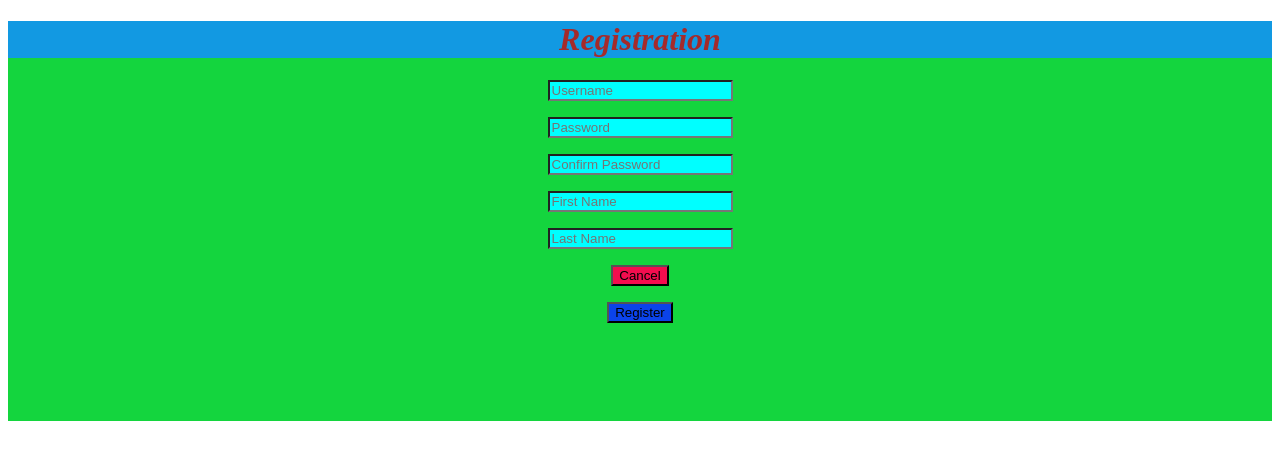
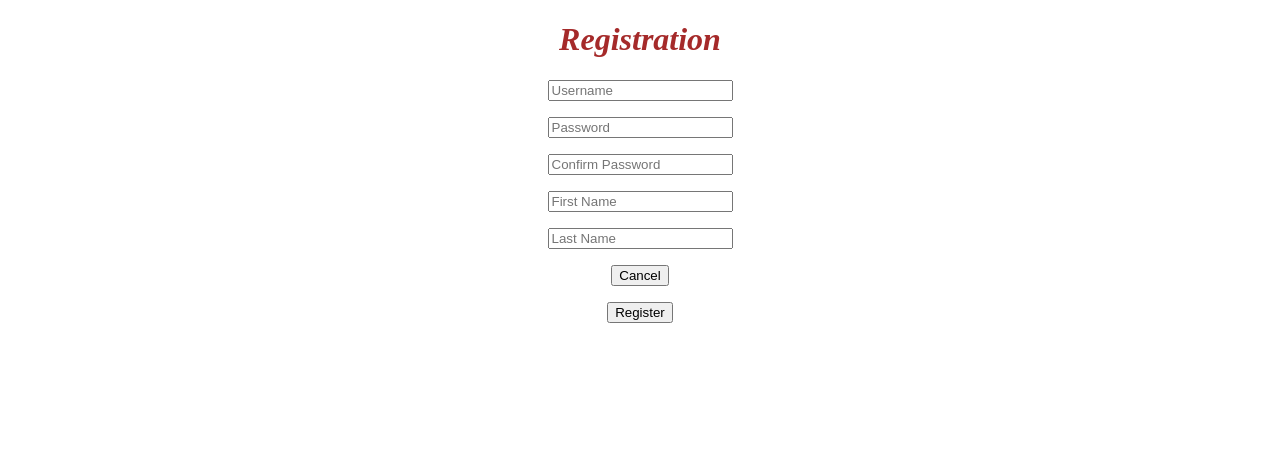
Before and after one commit to Gaebriel20/ITPC_3_Prelim_Exam, a plain HTML site: page register.html in a window 1280 px wide. Drawn offline with Linux system fonts and the light colour scheme.

Commit message:
6th commit

```diff
--- a/register.html
+++ b/register.html
@@ -5,27 +5,7 @@
     <meta name="viewport" content="width=device-width, initial-scale=1.0">
     <title>Document</title>
 </head>
-<style>
-    #bckDesign{
-        background-color: rgb(20, 213, 62); height: 400px;
-    }
-    .Header{
-        background-color: rgb(18, 153, 226);
-    }
-    #btnLogin{
-        background-color: rgb(243, 13, 78);
-    }
-    #btnregister{
-        background-color: rgb(11, 67, 234);
-    }
-    #username{
-        background-color: aqua;
-        color: black;
-    }
-    #password{
-        background-color: aqua;
-    }
-</style>
+
 
 <body>
     <div style="text-align: center;">
```
